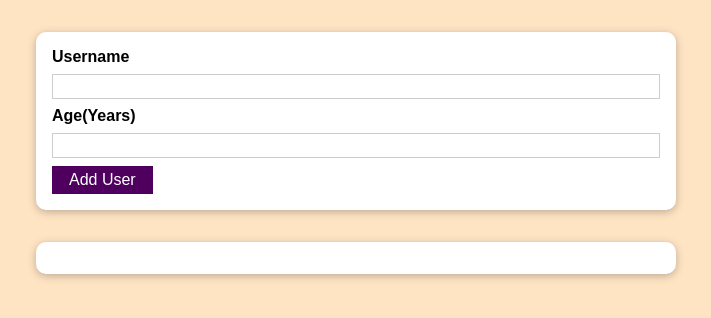
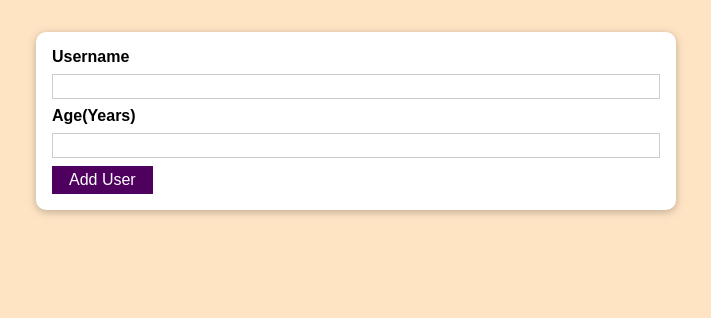
Before and after one commit to KyEBell/UserEntryProj, a React (Create React App) app: page / in a window 1280 px wide. Shown: the top 318 px of the page, without its empty margins (284-995 px from the left). Built offline with nearby package versions, Linux system fonts and the light colour scheme.

Commit message:
updated User List to render only when list can be populated

```diff
--- a/src/App.js
+++ b/src/App.js
@@ -15,7 +15,7 @@ function App() {
   return (
     <div>
       <AddUser onAddUser={addUserHandler} />
-      <UsersList users={usersList} />
+      {usersList.length > 0 && <UsersList users={usersList} />}
     </div>
   );
 }
```
